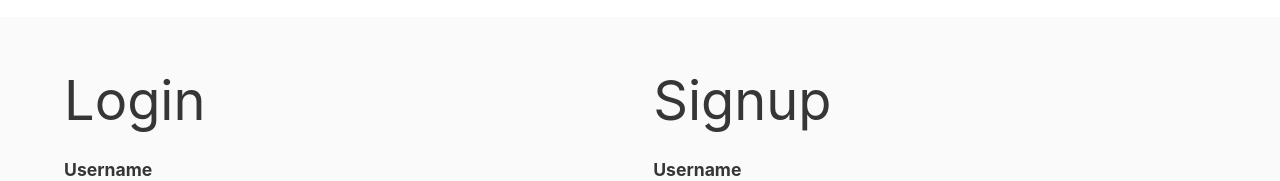
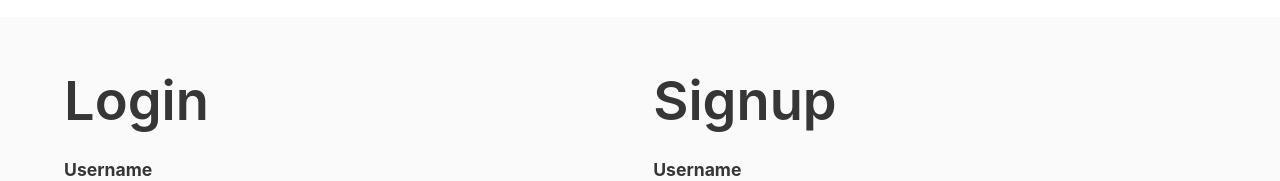
Before and after one commit to jdmar3-comp426/a02-garv929, a website: page index.html in a window 1280 px wide. Shown: the part 3838-4019 px from the top of the page. Drawn offline with nearby package versions, Linux system fonts and the light colour scheme; a web font is replaced by a local one.

Commit message:
hopefully final commit

```diff
--- a/index.html
+++ b/index.html
@@ -155,7 +155,7 @@
     <div class="container">
         <div class="columns">
             <div class="column">
-                <h1 class="title has-text-weight-normal">Login</h1>
+                <h1 class="title">Login</h1>
                 <form>
                     <div class="field">
                         <label class="label">Username</label>
@@ -185,7 +185,7 @@
                 </form>
             </div>
             <div class="column">
-                <h1 class="title has-text-weight-normal">Signup</h1>
+                <h1 class="title">Signup</h1>
                 <form>
                     <div class="field">
                         <label class="label">Username</label>
```
